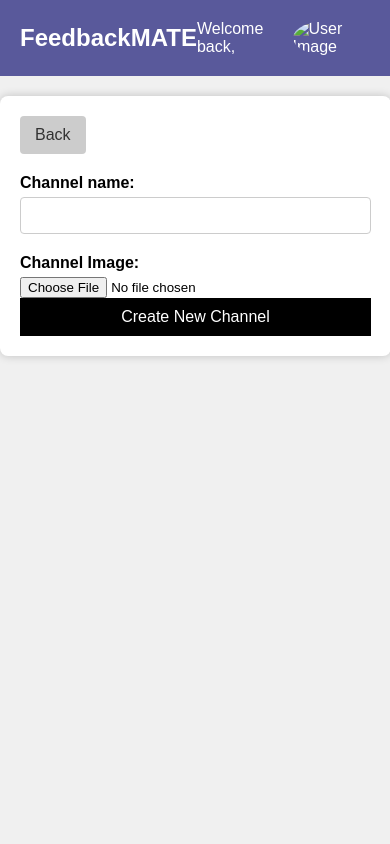
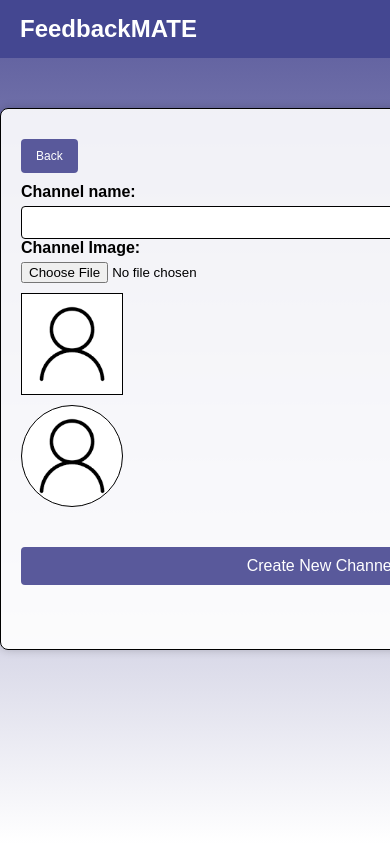
Before and after one commit to ZhikunzZZ/Individual-Project, a Django app: template FeedbackMate/main/templates/create_channel.html in a window 390 px wide; the page is wider, and only the part inside the window is pictured. Run offline with Django 4.2, Linux system fonts and the light colour scheme; the template is opened without the code that fills it, so the values that code supplies are empty.

Commit message:
create channel UI update

```diff
--- a/FeedbackMate/main/templates/create_channel.html
+++ b/FeedbackMate/main/templates/create_channel.html
@@ -10,7 +10,8 @@
             font-family: Arial, sans-serif;
             margin: 0;
             padding: 0;
-            background-color: #f0f0f0;
+            background: linear-gradient(to bottom, #59599B, white);
+            min-height: 100vh;
         }
 
         .header {
@@ -18,8 +19,11 @@
             justify-content: space-between;
             align-items: center;
             padding: 20px;
-            background-color: #59599B;
+            height: 18px;
+            background-color: #444791;
             color: white;
+            margin-bottom: 20px;
+            min-width: 600px;
         }
 
         .logo {
@@ -63,28 +67,31 @@
         .user-dropdown:hover .user-dropdown-content {
             display: block;
         }
-                .container {
-            width: 30%; /* Adjusted for a better fit on the screen */
-            margin: 50px auto; /* Centered the container and gave it a top margin */
-            background-color: #fff;
+
+        .container {
+            width: 600px;
+            height: 500px;
+            margin: 50px auto;
             padding: 20px;
-            box-shadow: 0 0 10px rgba(0,0,0,0.2); /* Softer shadow */
+            border: 1px solid black; /* 添加黑色边框 */
+            background-color: rgba(255, 255, 255, 0.9);
+            box-shadow: 0 0 10px rgba(0, 0, 0, 0.2);
             border-radius: 8px;
         }
 
-        .header {
-            margin-bottom: 20px;
-        }
-
         .back-button {
-            border: none;
-            background-color: #ccc; /* Light grey background */
-            color: #333; /* Darker text color for contrast */
-            padding: 10px 15px; /* Padding to increase the clickable area */
-            margin-bottom: 30px; /* Space before the form starts */
+            display: inline-block; /* Changed from 'none' to 'inline-block' */
+            background-color: #59599B; /* Dark purple background, same as the header */
+            color: white; /* White text */
+            padding: 10px 15px;
+            margin-bottom: 10px;
+            margin-top: 10px;
             cursor: pointer;
-            font-size: 16px;
+            font-size: 12px;
+            text-decoration: none; /* No underline */
             border-radius: 4px; /* Slightly rounded corners */
+            border: none; /* No border */
+            transition: background-color 0.3s;
         }
 
         .form-container {
@@ -101,59 +108,44 @@
             font-weight: bold;
         }
 
-        input[type="text"],
-        textarea {
-            margin-bottom: 20px;
-            padding: 10px;
-            border: 1px solid #ccc;
+        input[type="text"] {
+            padding: 8px;
+            border: 1px solid #000000;
             border-radius: 4px;
+            display: block;
+            width: 97%;
+        }
+        .create-button {
+            margin-top: 40px;
+            padding: 10px 15px;
+            background-color: #59599B;
+            color: white;
+            border: none;
+            border-radius: 4px;
+            cursor: pointer;
+            font-size: 16px;
+            width:100%;
+            transition: background-color 0.3s;
         }
 
-        textarea {
-            height: 100px;
-            resize: none; /* Disabled resizing */
+        button:hover {
+            background-color: #484875;
+
         }
 
-        .create-button {
-            padding: 10px 20px;
-            background-color: #000; /* Black background */
-            color: white;
-            border: none;
-            border-radius: 0; /* Sharp corners */
-            cursor: pointer;
-            font-size: 16px;
-            transition: background-color 0.3s; /* Smooth transition for hover effect */
-        }
-
-        .create-button:hover {
-            background-color: #555; /* Dark grey background on hover */
-        }
-
-        /* Responsive adjustments */
-        @media (max-width: 768px) {
-            .container {
-                width: 90%; /* Takes more width on smaller screens */
-                margin-top: 20px; /* Less margin on the top */
-            }
-
-            .back-button {
-                margin-bottom: 20px; /* Less space before the form starts */
-            }
-        }
-        .char-counter {
-            text-align: right;
-            font-size: 12px;
-            margin-top: -20px; /* Position the counter above the textarea's bottom-right corner */
-            margin-bottom: 20px;
-            color: #666;
-        }
-        #image-preview {
+        .image-preview {
             width: 100px;
             height: 100px;
             border: 1px solid #000000;
             margin-top: 10px;
             background-size: cover;
             background-position: center center;
+        }
+        #square-preview {
+            /* 保持默认样式即可实现正方形 */
+        }
+        #circle-preview {
+            border-radius: 50%; /* 实现圆形 */
         }
     </style>
 
@@ -184,7 +176,8 @@
 
                 <label for="channel-image">Channel Image:</label>
                 <input type="file" id="channel-image" name="channel-image" accept="image/*">
-                <img id="image-preview" style="display: none; max-width: 100%; margin-top: 20px;">
+                <div id="square-preview" class="image-preview" style="background-image: url('/media/img/user.png');"></div>
+                <div id="circle-preview" class="image-preview" style="background-image: url('/media/img/user.png');"></div>
                 <button type="submit" class="create-button">Create New Channel</button>
             </form>
         </div>
@@ -194,9 +187,10 @@
         document.getElementById('channel-image').addEventListener('change', function(event) {
             var reader = new FileReader();
             reader.onload = function(e) {
-                var preview = document.getElementById('image-preview');
-                preview.src = e.target.result;
-                preview.style.display = 'block'; // 显示图片预览
+                var squarePreview = document.getElementById('square-preview');
+                var circlePreview = document.getElementById('circle-preview');
+                squarePreview.style.backgroundImage = 'url(' + e.target.result + ')';
+                circlePreview.style.backgroundImage = 'url(' + e.target.result + ')';
             };
 
             // 读取选择的文件
@@ -204,8 +198,7 @@
         });
         function validateForm() {
             var name = document.getElementById('channel-name').value;
-            var info = document.getElementById('channel-info').value;
-            if (name.trim() === '' || info.trim() === '') {
+            if (name.trim() === '') {
                 alert('Both fields are required.');
                 return false;  // Prevents the form from being submitted
             }
--- a/FeedbackMate/main/templates/edit_user_info.html
+++ b/FeedbackMate/main/templates/edit_user_info.html
@@ -66,6 +66,7 @@
         .user-dropdown:hover .user-dropdown-content {
             display: block;
         }
+
         .container {
             width: 600px;
             height: 500px;
--- a/FeedbackMate/main/views.py
+++ b/FeedbackMate/main/views.py
@@ -139,14 +139,13 @@ def create_unique_pin_code():
 def createChannel(request):
     if request.method == 'POST':
         channel_name = request.POST.get('channel-name')
-        channel_info = request.POST.get('channel-info')
         channel_image = request.FILES.get('channel-image')
         pin_code = create_unique_pin_code()
         if channel_image is not None:
-            Channel.objects.create(name=channel_name, description=channel_info, user=request.user, image=channel_image, pin_code=pin_code)
+            Channel.objects.create(name=channel_name, user=request.user, image=channel_image, pin_code=pin_code)
             return redirect('teacher')
         else:
-            Channel.objects.create(name=channel_name, description=channel_info, user=request.user, pin_code=pin_code)
+            Channel.objects.create(name=channel_name, user=request.user, pin_code=pin_code)
             return redirect('teacher')
     user_info = UserInfo.objects.get(user=request.user)
     return render(request, 'create_channel.html', {
```
Also changed, not shown: FeedbackMate/db.sqlite3, FeedbackMate/main/media/channel_images/15/661605cf-f617-4eca-9c19-524920f27723.jpg (added), FeedbackMate/main/media/channel_images/15/c43f9124-9b8b-42f7-a5ee-a23b42d2aba0.jpg (added).
